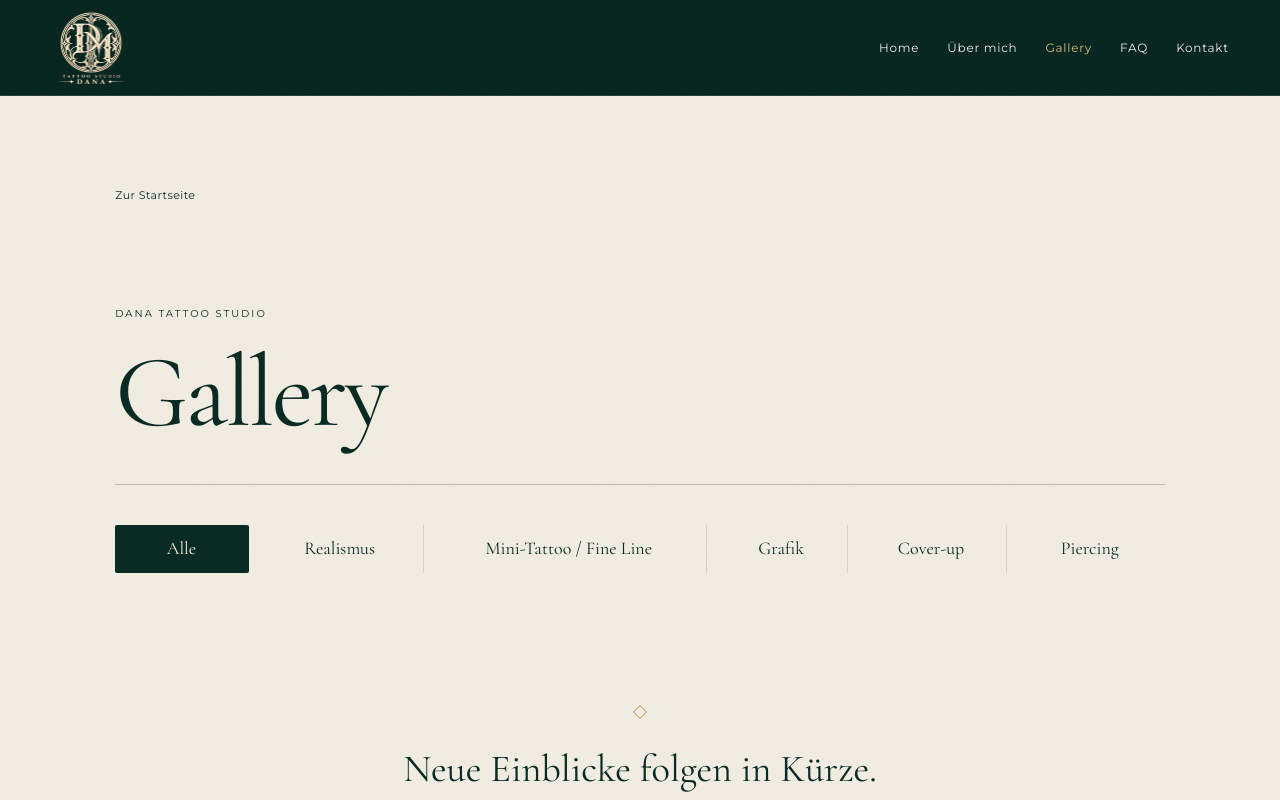
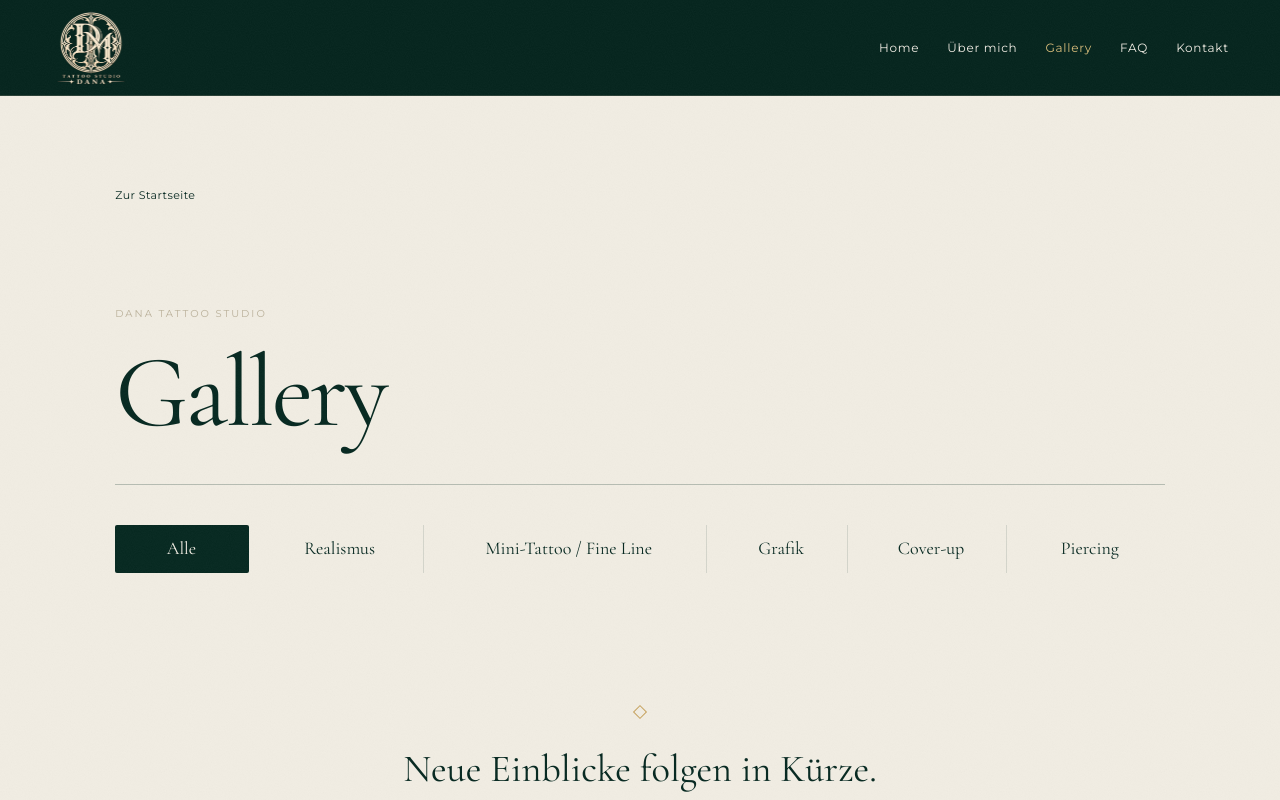
Before and after one commit to AnnaFillanna/dana-tattoo, a React (Vite) app: page /gallery in a window 1280 px wide. Shown: the top 800 px of the page. Built offline with nearby package versions, Linux system fonts and the light colour scheme.

Commit message:
Match gallery eyebrow to Hero muted gold

```diff
--- a/src/pages/GalleryPage.module.scss
+++ b/src/pages/GalleryPage.module.scss
@@ -1,3 +1,5 @@
+.eyebrow { color: var(--antique-metal); }
+
 .filters {
   display: grid;
   grid-template-columns: .8fr 1fr 1.65fr .8fr .9fr .9fr;
--- a/src/pages/GalleryPage.tsx
+++ b/src/pages/GalleryPage.tsx
@@ -18,7 +18,7 @@ export const GalleryPage = () => {
   };
 
   return (
-    <PageLayout title="Gallery">
+    <PageLayout title="Gallery" eyebrowClassName={styles.eyebrow}>
       <div className={styles.filters} role="group" aria-label="Galerie nach Stil filtern">
         {galleryCategories.map(item => (
           <button
--- a/src/pages/PageLayout.tsx
+++ b/src/pages/PageLayout.tsx
@@ -4,13 +4,14 @@ import styles from './PageLayout.module.scss';
 type PageLayoutProps = {
   title: string;
   children?: ReactNode;
+  eyebrowClassName?: string;
 };
 
-export const PageLayout = ({ title, children }: PageLayoutProps) => (
+export const PageLayout = ({ title, children, eyebrowClassName }: PageLayoutProps) => (
   <main className={styles.page}>
     <a className={styles.back} href="/">Zur Startseite</a>
     <header className={styles.heading}>
-      <p>Dana Tattoo Studio</p>
+      <p className={eyebrowClassName}>Dana Tattoo Studio</p>
       <h1>{title}</h1>
     </header>
     <div className={styles.content}>
```
